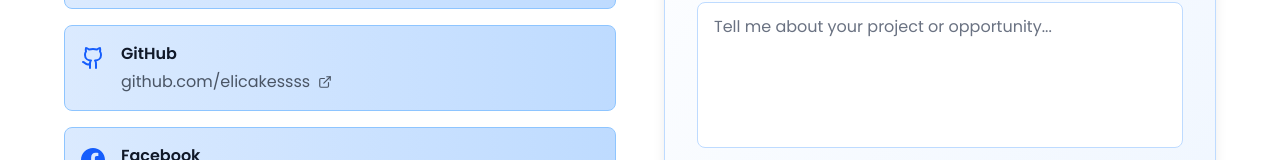
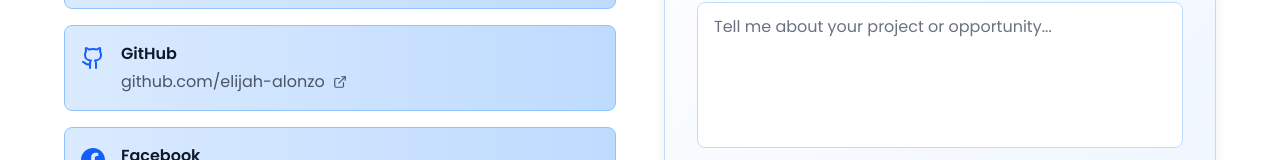
Before and after one commit to elijah-alonzo/ai-augmeted-portfolio-v1, a Next.js app: page / in a window 1280 px wide. Shown: the part 4620-4780 px from the top of the page. Built offline with nearby package versions, Linux system fonts and the light colour scheme.

Commit message:
Chore | Update GitHub username

```diff
--- a/app/page.tsx
+++ b/app/page.tsx
@@ -120,7 +120,7 @@ export default function Page() {
               {/* Social Links */}
               <div className="flex gap-4 pt-4">
                 <a
-                  href="https://github.com/elicakessss"
+                  href="https://github.com/elijah-alonzo"
                   target="_blank"
                   rel="noopener noreferrer"
                   className="p-3 bg-white hover:bg-blue-50 border border-gray-200 hover:border-blue-300 rounded-lg text-gray-600 hover:text-blue-600 shadow-sm hover:shadow-md transition"
@@ -540,7 +540,7 @@ export default function Page() {
                   ))}
                 </div>
                 <a
-                  href="https://github.com/elicakessss/digital-twin.git"
+                  href="https://github.com/elijah-alonzo/digital-twin.git"
                   target="_blank"
                   rel="noopener noreferrer"
                   className="inline-flex items-center gap-2 text-cyan-600 hover:text-cyan-700 text-sm"
@@ -568,7 +568,7 @@ export default function Page() {
                   ))}
                 </div>
                 <a
-                  href="https://github.com/elicakessss/EqualLearn.git"
+                  href="https://github.com/elijah-alonzo/EqualLearn.git"
                   target="_blank"
                   rel="noopener noreferrer"
                   className="inline-flex items-center gap-2 text-blue-600 hover:text-blue-700 text-sm"
@@ -596,7 +596,7 @@ export default function Page() {
                   ))}
                 </div>
                 <a
-                  href="https://github.com/elicakessss/app.git"
+                  href="https://github.com/elijah-alonzo/app.git"
                   target="_blank"
                   rel="noopener noreferrer"
                   className="inline-flex items-center gap-2 text-emerald-600 hover:text-emerald-700 text-sm"
@@ -624,7 +624,7 @@ export default function Page() {
                   ))}
                 </div>
                 <a
-                  href="https://github.com/elicakessss/GemCathcer.git"
+                  href="https://github.com/elijah-alonzo/GemCathcer.git"
                   target="_blank"
                   rel="noopener noreferrer"
                   className="inline-flex items-center gap-2 text-purple-600 hover:text-purple-700 text-sm"
@@ -682,8 +682,8 @@ export default function Page() {
                     <Github className="w-6 h-6 text-blue-600 flex-shrink-0 mt-1" />
                     <div>
                       <h3 className="font-semibold text-gray-900 mb-1">GitHub</h3>
-                      <a href="https://github.com/elicakessss" target="_blank" rel="noopener noreferrer" className="text-gray-600 hover:text-blue-600 transition flex items-center gap-2">
-                        github.com/elicakessss <ExternalLink size={14} />
+                      <a href="https://github.com/elijah-alonzo" target="_blank" rel="noopener noreferrer" className="text-gray-600 hover:text-blue-600 transition flex items-center gap-2">
+                        github.com/elijah-alonzo <ExternalLink size={14} />
                       </a>
                     </div>
                   </div>
--- a/public/digitaltwin.json
+++ b/public/digitaltwin.json
@@ -7,7 +7,7 @@
     "contact": {
       "email": "elijahalonzo.me@gmail.com",
       "linkedin": "https://linkedin.com/in/elijah-alonzo",
-      "github": "https://github.com/elicakessss",
+      "github": "https://github.com/elijah-alonzo",
       "facebook": "https://www.facebook.com/share/1B6SvsQLH2/?mibextid=wwXIfr",
       "instagram": "https://www.instagram.com/eljhalnz/"
     }
@@ -114,22 +114,22 @@
     {
       "name": "Digital Twin",
       "description": "An AI-powered digital twin chatbot that provides information about my background, skills, and experiences using RAG technology.",
-      "github_url": "https://github.com/elicakessss/digital-twin.git"
+      "github_url": "https://github.com/elijah-alonzo/digital-twin.git"
     },
     {
       "name": "Equal Learn",
       "description": "An educational video hosting website designed for kids and teachers to access and share learning content.",
-      "github_url": "https://github.com/elicakessss/EqualLearn.git"
+      "github_url": "https://github.com/elijah-alonzo/EqualLearn.git"
     },
     {
       "name": "Paulinian Student Government E-Portfolio and Ranking System",
       "description": "A comprehensive system for managing student portfolios and rankings within the student government.",
-      "github_url": "https://github.com/elicakessss/app.git"
+      "github_url": "https://github.com/elijah-alonzo/app.git"
     },
     {
       "name": "Gem Catcher",
       "description": "A 2D arcade-style game where players catch gems to gain points and achieve high scores.",
-      "github_url": "https://github.com/elicakessss/GemCathcer.git"
+      "github_url": "https://github.com/elijah-alonzo/GemCathcer.git"
     }
   ],
   "career_goals": {
```
Also changed, not shown: 2 other files (tests, documents, lock files or other folders).
